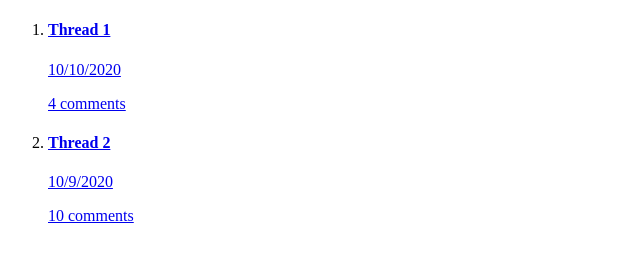
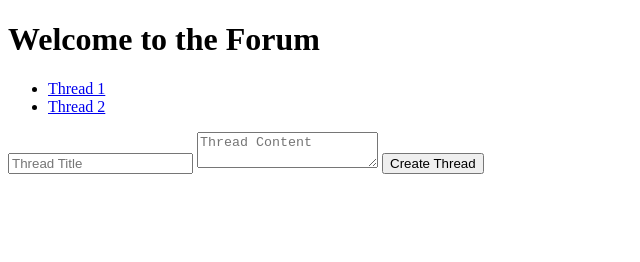
Before and after one commit to DoctorOctopus/DoctorOctopus.github.io, a plain HTML site: page index.html in a window 1280 px wide. Shown: the whole page, without its empty margins (0-640 px from the left). Drawn offline with Linux system fonts and the light colour scheme.

Commit message:
Update index.html

```diff
--- a/index.html
+++ b/index.html
@@ -1,37 +1,21 @@
 <!DOCTYPE html>
 <html lang="en">
-    <body>
-        <ol>
-            <li class="row">
-                <a href="/item">
-                    <h4 class="title">
-                        Thread 1
-                    </h4>
-                    <div class="bottom">
-                        <p class="timestamp">
-                            10/10/2020
-                        </p>
-                        <p class="comment-count">
-                            4 comments
-                        </p>
-                    </div>
-                </a>
-            </li>
-            <li class="row">
-                <a href="/item">
-                    <h4 class="title">
-                        Thread 2
-                    </h4>
-                    <div class="bottom">
-                        <p class="timestamp">
-                            10/9/2020
-                        </p>
-                        <p class="comment-count">
-                            10 comments
-                        </p>
-                    </div>
-                </a>
-            </li>
-        </ol>
-    </body>
+<head>
+    <title>Forum</title>
+</head>
+<body>
+    <h1>Welcome to the Forum</h1>
+    <ul>
+        <!-- Display threads dynamically -->
+        <li><a href="/thread/1">Thread 1</a></li>
+        <li><a href="/thread/2">Thread 2</a></li>
+        <!-- Add more threads here -->
+    </ul>
+    <!-- Add form for creating new threads -->
+    <form action="/create_thread" method="post">
+        <input type="text" name="title" placeholder="Thread Title">
+        <textarea name="content" placeholder="Thread Content"></textarea>
+        <button type="submit">Create Thread</button>
+    </form>
+</body>
 </html>
```
